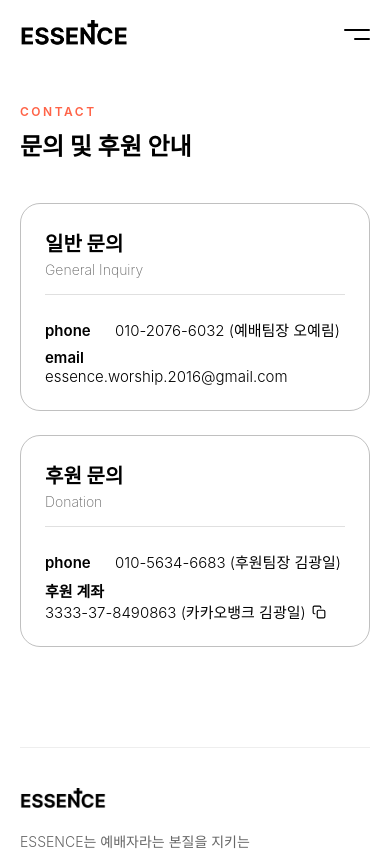
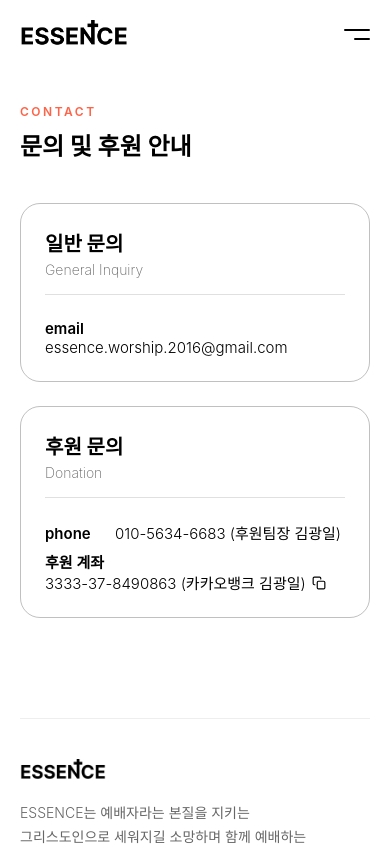
Before and after one commit to PangilProject/PublicOfEssence, a Next.js app: page /contact in a window 390 px wide. Shown: the top 851 px of the page. Built offline with nearby package versions, Linux system fonts and the light colour scheme.

Commit message:
fix: remove phone contact from general inquiry
일반 문의 항목에서 전화번호를 제거하고
이메일 문의만 받도록 변경했습니다.

```diff
--- a/src/views/ContactPage/constants/index.ts
+++ b/src/views/ContactPage/constants/index.ts
@@ -18,11 +18,6 @@ export const ContactList: ContactInfo[] = [
     title: "일반 문의",
     subtitle: "General Inquiry",
     details: [
-      {
-        label: "phone",
-        value: "010-2076-6032 (예배팀장 오예림)",
-        href: "tel:010-2076-6032",
-      },
       {
         label: "email",
         value: "essence.worship.2016@gmail.com",
```
